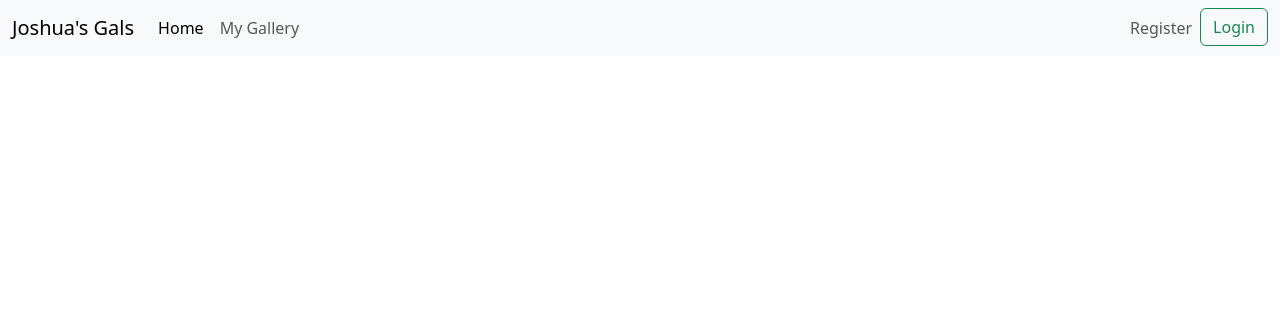
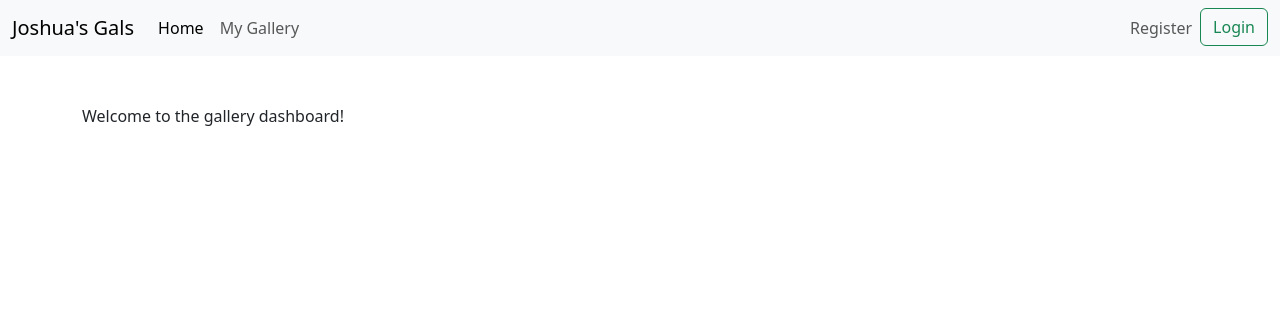
Before and after one commit to joshuaverne/joshuasgallery-server, a Django app: template mysite/templates/mysite/my_gallery_dashboard.html in a window 1280 px wide. Shown: the top 316 px of the page. Run offline with Django 4.2, Linux system fonts and the light colour scheme; the template is opened without the code that fills it, so the values that code supplies are empty; some libraries are stand-ins or nearby versions.

Commit message:
added user column to GalleryPiece and Exhibition models

```diff
--- a/mysite/gallery/models.py
+++ b/mysite/gallery/models.py
@@ -1,8 +1,10 @@
 from django.db import models
+from django.contrib.auth.models import User
 
 
 class Exhibition(models.Model):
     name = models.CharField(max_length=200)
+    user = models.ForeignKey(User, on_delete=models.CASCADE, null=True, blank=True)
 
     def __str__(self):
         return self.name
@@ -12,6 +14,7 @@ class GalleryPiece(models.Model):
     title = models.CharField(max_length=200)
     pub_date = models.DateTimeField('date published to gallery')
     galleries = models.ManyToManyField(Exhibition)
+    user = models.ForeignKey(User, on_delete=models.CASCADE, null=True, blank=True)
 
     def __str__(self):
         return self.title
--- a/mysite/gallery/views.py
+++ b/mysite/gallery/views.py
@@ -9,7 +9,7 @@ def index(request):
     pieces_list = GalleryPiece.objects.all()
     output = ', '.join([e.name for e in exhibition_list])
     output += ', '.join(p.title for p in pieces_list)
-    return HttpResponse(output)
+    return render(request=request, template_name="mysite/my_gallery_dashboard.html")
 
 
 def exhibition_detail(request, exhibition_id):
--- a/mysite/templates/mysite/my_gallery_dashboard.html
+++ b/mysite/templates/mysite/my_gallery_dashboard.html
@@ -12,8 +12,8 @@
 {# Display django.contrib.messages as Bootstrap alerts #}
 {% bootstrap_messages %}
 
-<div>
-
+<div class="container py-5">
+    <p>Welcome to the gallery dashboard!</p>
 </div>
 
 {% endblock %}
```
Also changed, not shown: mysite/gallery/migrations/0002_exhibition_user_gallerypiece_user.py (added), mysite/templates/mysite/login.html (indentation only).
